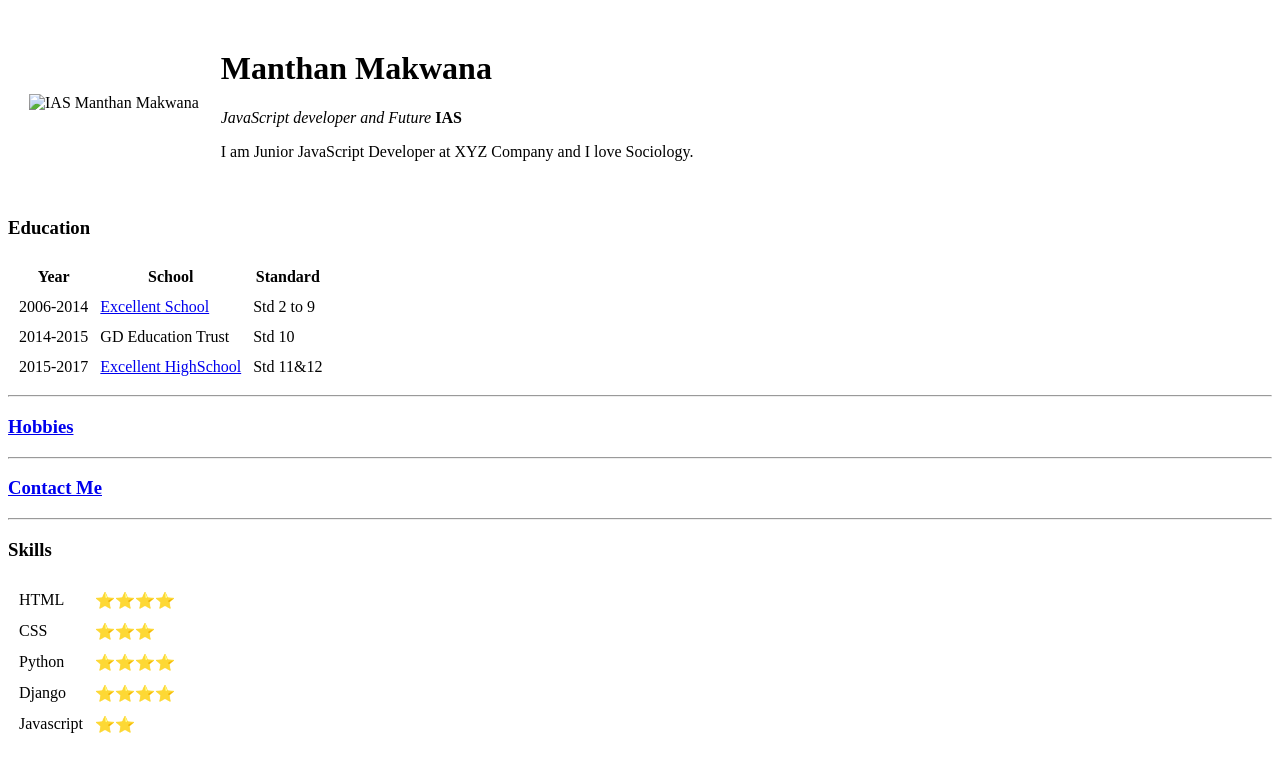
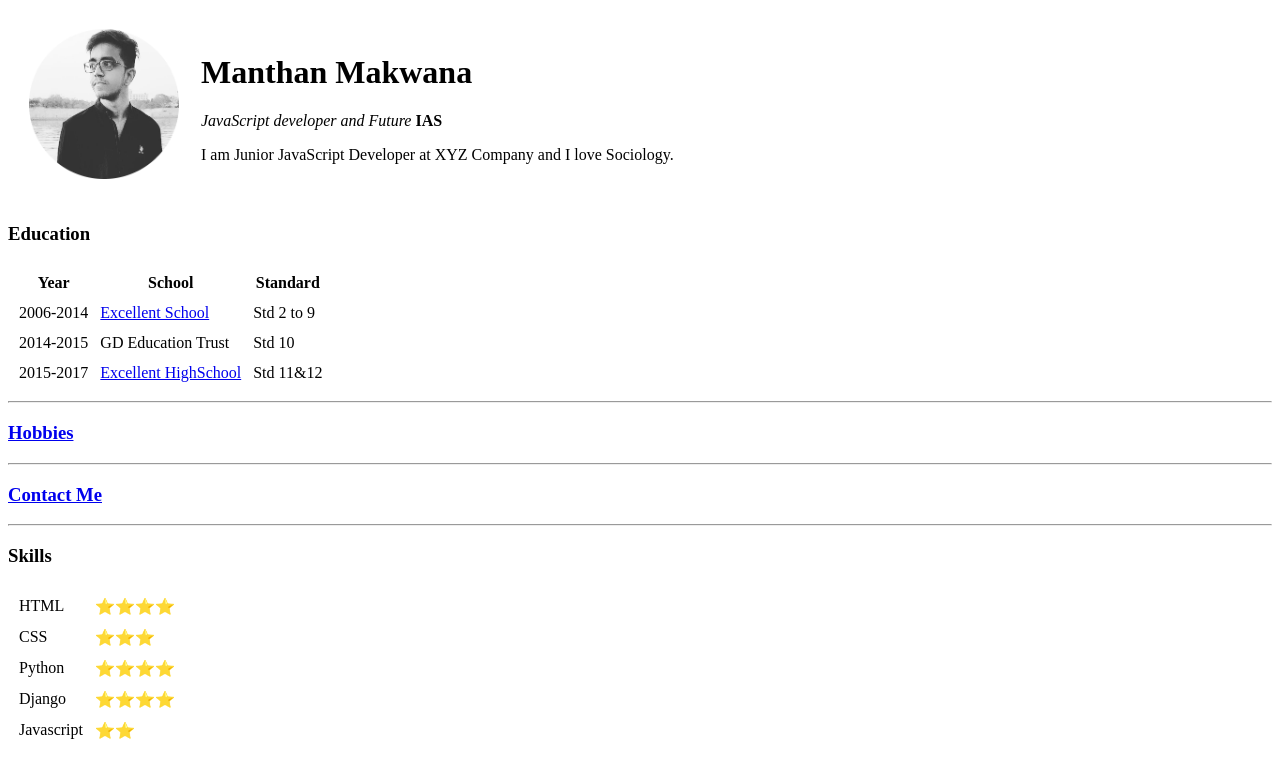
Before and after one commit to Manthan2105/CV, a plain HTML site: page index.html in a window 1280 px wide. Drawn offline with Linux system fonts and the light colour scheme.

Commit message:
Updated Image tag in file

```diff
--- a/index.html
+++ b/index.html
@@ -10,7 +10,7 @@
 <body>
   <table cellspacing=20>
     <tr>
-      <td> <img src="images\Manthu-modified.png" height="150px" alt="IAS Manthan Makwana"></td>
+      <td> <img src="Manthu-modified.png" height="150px" alt="IAS Manthan Makwana"></td>
       <td>
         <h1>Manthan Makwana</h1>
         <p><em>JavaScript developer and Future </em><strong>IAS</strong></p>
```
